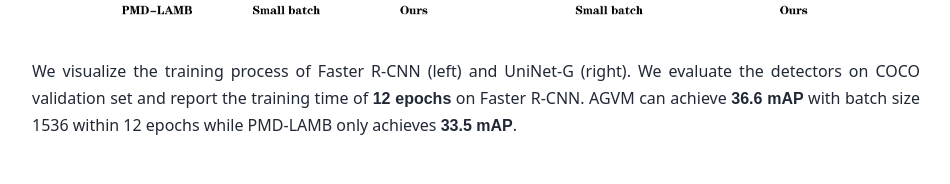
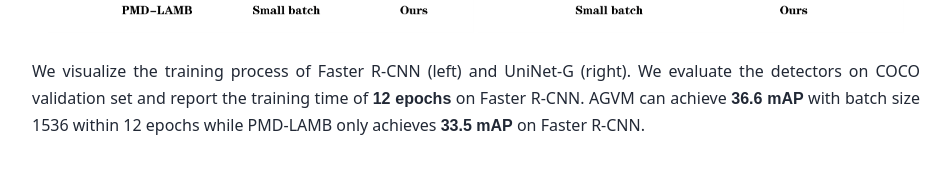
Before and after one commit to anonymized-agvm/anonymized-agvm.github.io, a plain HTML site: page index.html in a window 1280 px wide. Shown: the part 1411-1595 px from the top of the page, without its empty margins (184-1134 px from the left). Drawn offline with Linux system fonts and the light colour scheme; some icons are missing; a web font is replaced by a local one.

Commit message:
Update index.html

```diff
--- a/index.html
+++ b/index.html
@@ -58,7 +58,7 @@
             <img class="figure" src="media/73hours_final.gif" width="48%" alt="73h">
         </div>
         <p>
-            We visualize the training process of Faster R-CNN (left) and UniNet-G (right). We evaluate the detectors on COCO validation set and report the training time of <span class="emph">12 epochs</span> on Faster R-CNN. AGVM can achieve <span class="emph">36.6 mAP</span> with batch size 1536 within 12 epochs while PMD-LAMB only achieves <span class="emph">33.5 mAP</span>.
+            We visualize the training process of Faster R-CNN (left) and UniNet-G (right). We evaluate the detectors on COCO validation set and report the training time of <span class="emph">12 epochs</span> on Faster R-CNN. AGVM can achieve <span class="emph">36.6 mAP</span> with batch size 1536 within 12 epochs while PMD-LAMB only achieves <span class="emph">33.5 mAP</span> on Faster R-CNN.
         </p>
 
          <h2 id="comparison">
```
